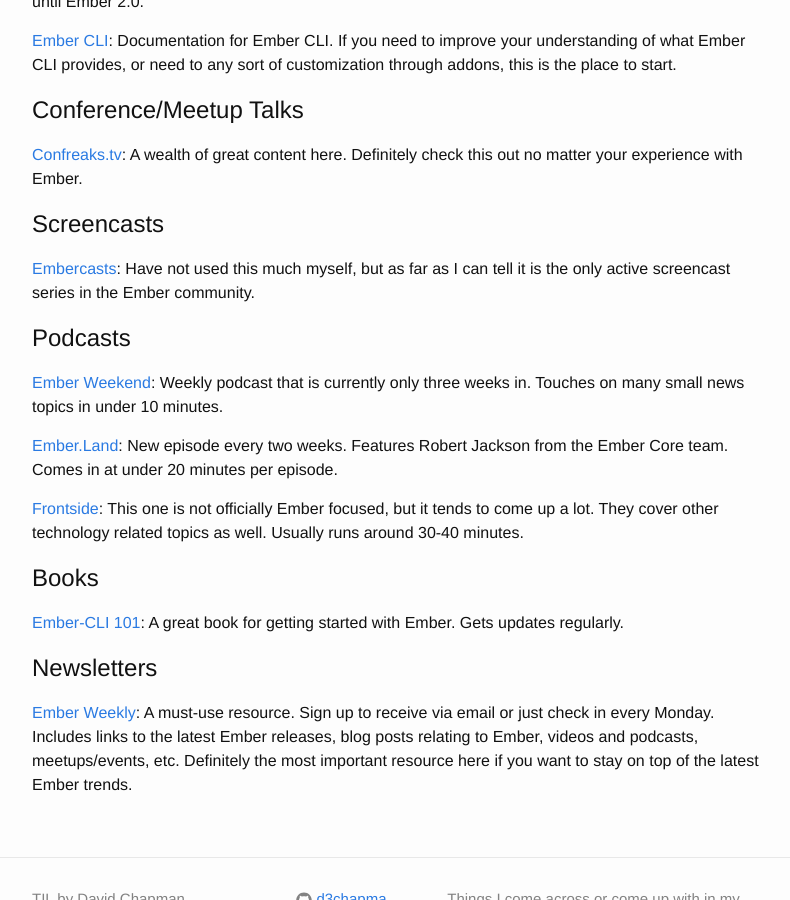
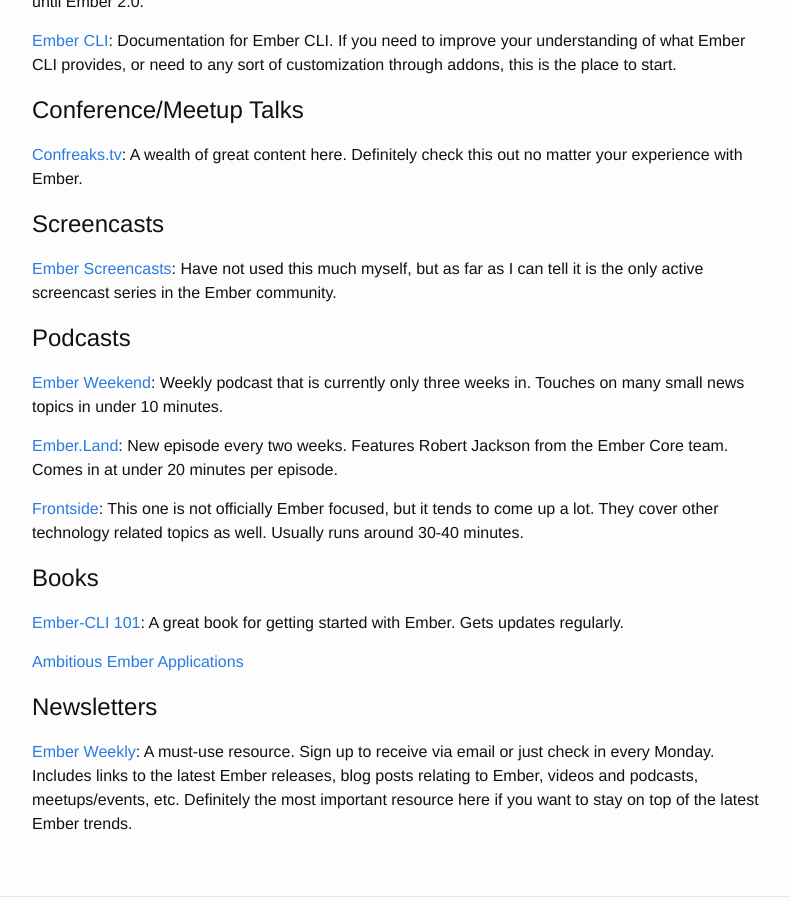
Before and after one commit to d3chapma/d3chapma.github.io, a Jekyll site: the page built from _posts/2015-04-10-ember-learning-resources.markdown, in a window 1280 px wide and 900 px high, scrolled down 498 px. Shown: the whole window, without its empty margins (238-1028 px from the left). Built offline with Jekyll 4.4.1, drawn with Linux system fonts in a browser that asks for light colours.

Commit message:
Updated resources post

```diff
--- a/_posts/2015-04-10-ember-learning-resources.markdown
+++ b/_posts/2015-04-10-ember-learning-resources.markdown
@@ -23,7 +23,7 @@ Conference/Meetup Talks
 Screencasts
 ===========
 
-[Embercasts](http://www.emberscreencasts.com/): Have not used this much myself, but as far as I can tell it is the only active screencast series in the Ember community.
+[Ember Screencasts](http://www.emberscreencasts.com/): Have not used this much myself, but as far as I can tell it is the only active screencast series in the Ember community.
 
 Podcasts
 ========
@@ -39,6 +39,8 @@ Books
 
 [Ember-CLI 101](https://leanpub.com/ember-cli-101): A great book for getting started with Ember. Gets updates regularly.
 
+[Ambitious Ember Applications](https://leanpub.com/emberjs_applications)
+
 Newsletters
 ===========
 
```
